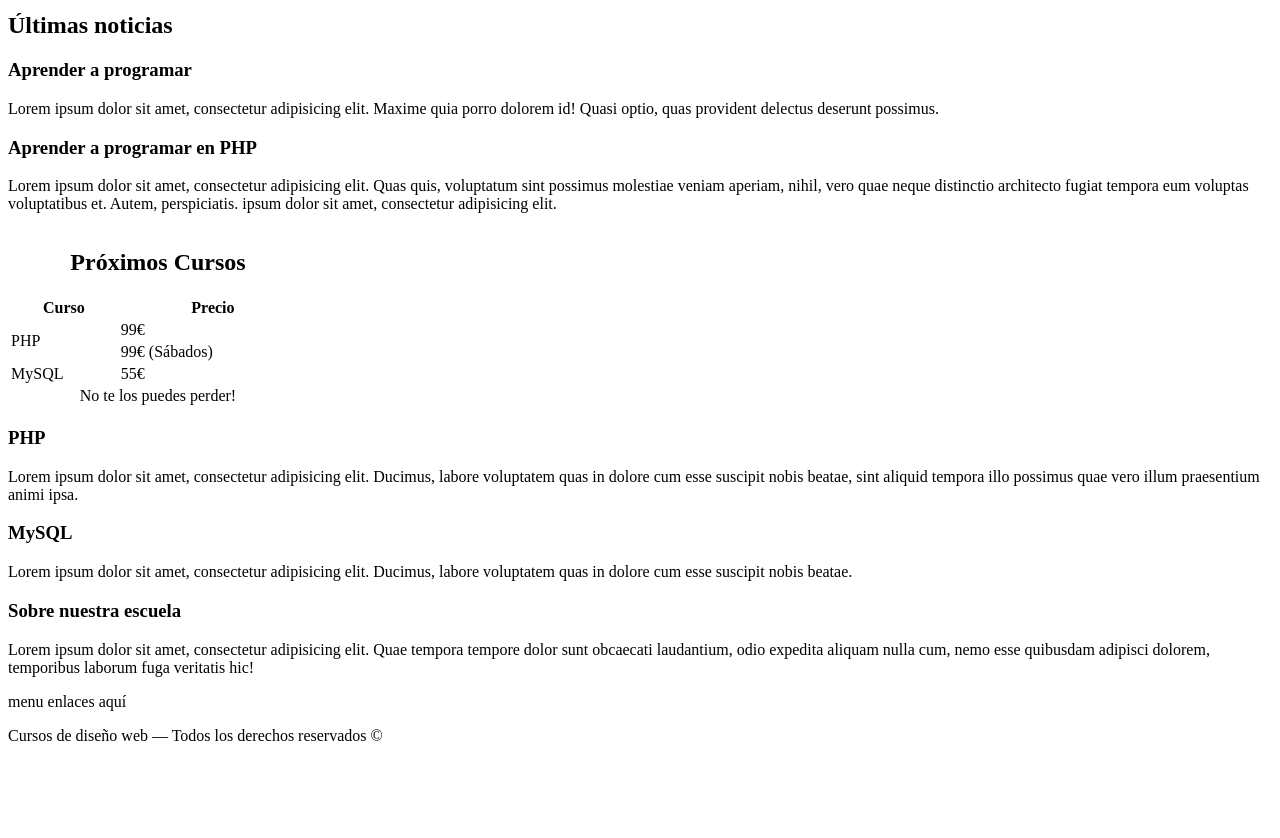
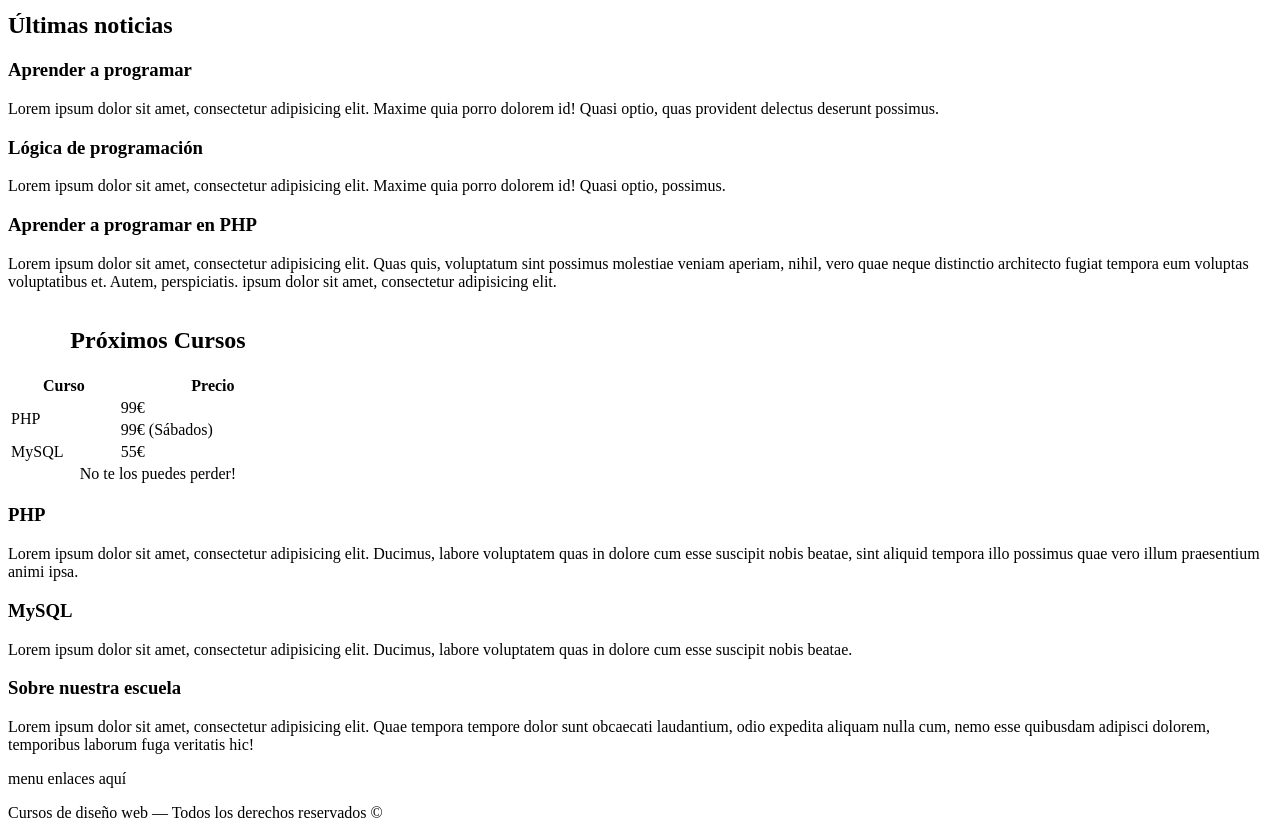
Before and after one commit to aoleagagoitia/GitPrueba, a plain HTML site: page index.html in a window 1280 px wide. Shown: the part 1500-2338 px from the top of the page. Before the commit the page ends 2261 px from the top, so only its background shows below. Drawn offline with Linux system fonts and the light colour scheme.

Commit message:
agregamos logica

```diff
--- a/index.html
+++ b/index.html
@@ -83,6 +83,11 @@
                </article>
 
                <article role="article">
+                   <h3>Lógica de programación</h3>
+                   <p>Lorem ipsum dolor sit amet, consectetur adipisicing elit. Maxime quia porro dolorem id! Quasi optio, possimus.</p>
+               </article>
+
+               <article role="article">
                    <h3>Aprender a programar en PHP</h3>
                    <p>Lorem ipsum dolor sit amet, consectetur adipisicing elit. Quas quis, voluptatum sint possimus molestiae veniam aperiam, nihil, vero quae neque distinctio architecto fugiat tempora eum voluptas voluptatibus et. Autem, perspiciatis. ipsum dolor sit amet, consectetur adipisicing elit.</p>
                </article>
```
